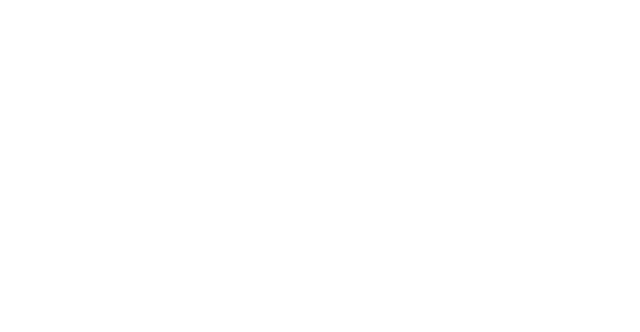
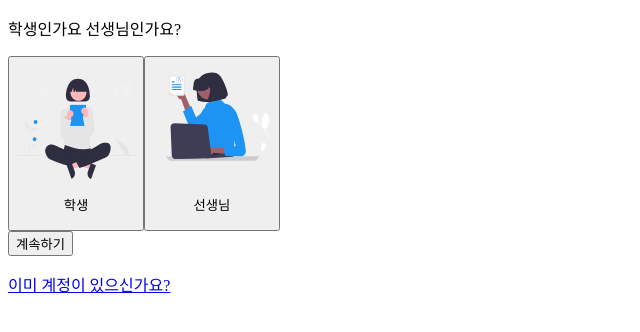
Before and after one commit to apeun-gidaechi/seugi-desktop, a React (Vite) app: page /selectjob in a window 1280 px wide. Before the commit this address had no page. Shown: the top 332 px of the page, without its empty margins (0-640 px from the left). Built offline with nearby package versions, Linux system fonts and the light colour scheme.

Commit message:
⚡ :: 직업 선택창 구현

```diff
--- /dev/null
+++ b/src/components/auth/Signup/selectingjob.tsx
@@ -0,0 +1,26 @@
+import React from 'react';
+
+const selectingjob = () => {
+  return (
+    <div className='Frame335'>
+        <p>학생인가요 선생님인가요?</p>
+        <div className='Frame334'>
+            <button className='Frame232'>
+                <img src='src/assets/image/student.svg'></img>
+                <p>학생</p>
+            </button>
+            <button className='Frame232'>
+                <img src='src/assets/image/teacher.svg'></img>
+                <p>선생님</p>
+            </button>
+        </div>
+        <div className='Frame300'>
+            <button className='continuebtn'>계속하기</button>
+            <p></p>
+            <a href='http://localhost:5176/login'>이미 계정이 있으신가요?</a>
+        </div>
+    </div>
+  )
+}
+
+export default selectingjob;
--- a/src/components/router.tsx
+++ b/src/components/router.tsx
@@ -1,6 +1,5 @@
 import Login from './auth/Login/login';
-import Signup from './auth/Signup/signup';
-
+import Selectingjob from './auth/Signup/selectingjob';
 import { BrowserRouter, Route, Routes } from "react-router-dom";
 
 const Router = () => {
@@ -8,7 +7,7 @@
         <BrowserRouter>
             <Routes>
                 <Route path="/login" element={<Login/>}/>
-                <Route path='/signup' element={<Signup/>}/>
+                <Route path='selectjob' element={<Selectingjob/>}/>
             </Routes>
         </BrowserRouter>
     )
```
Also changed, not shown: src/assets/image/student.svg (added), src/assets/image/teacher.svg (added).
